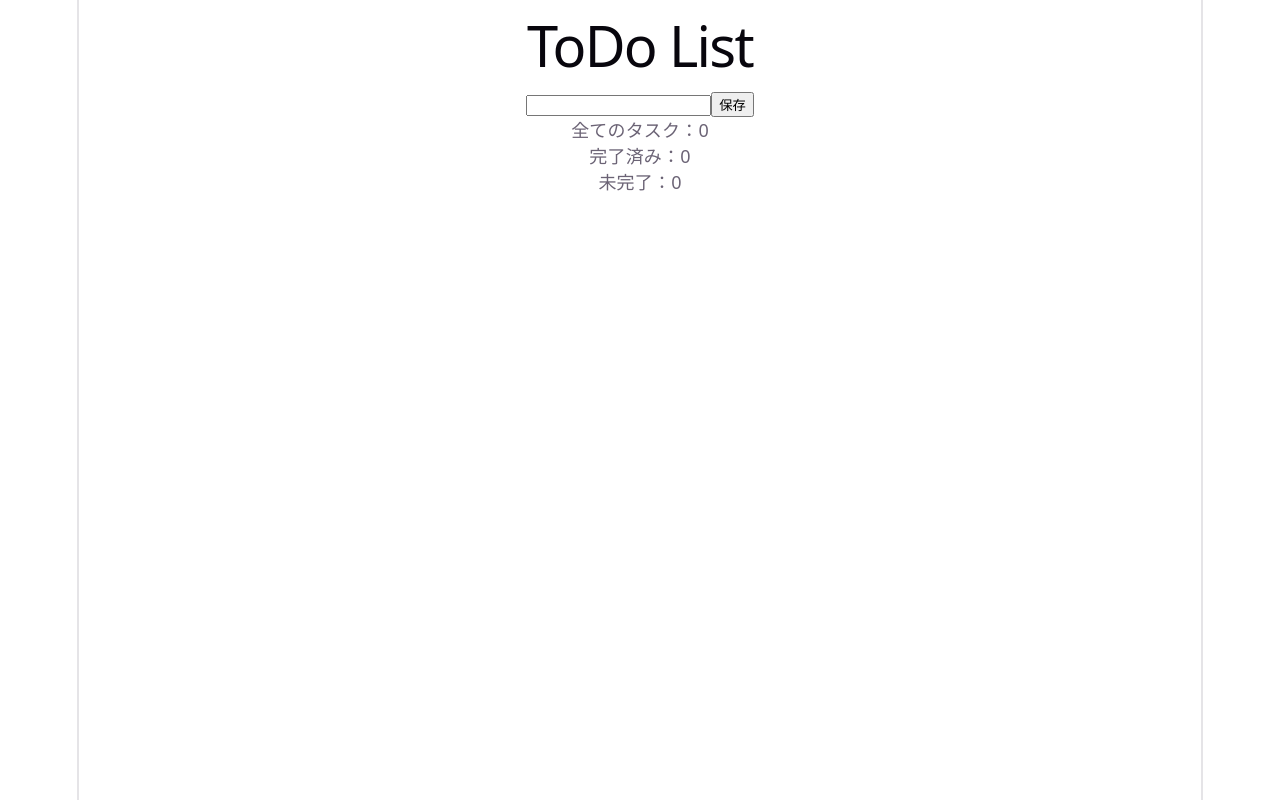
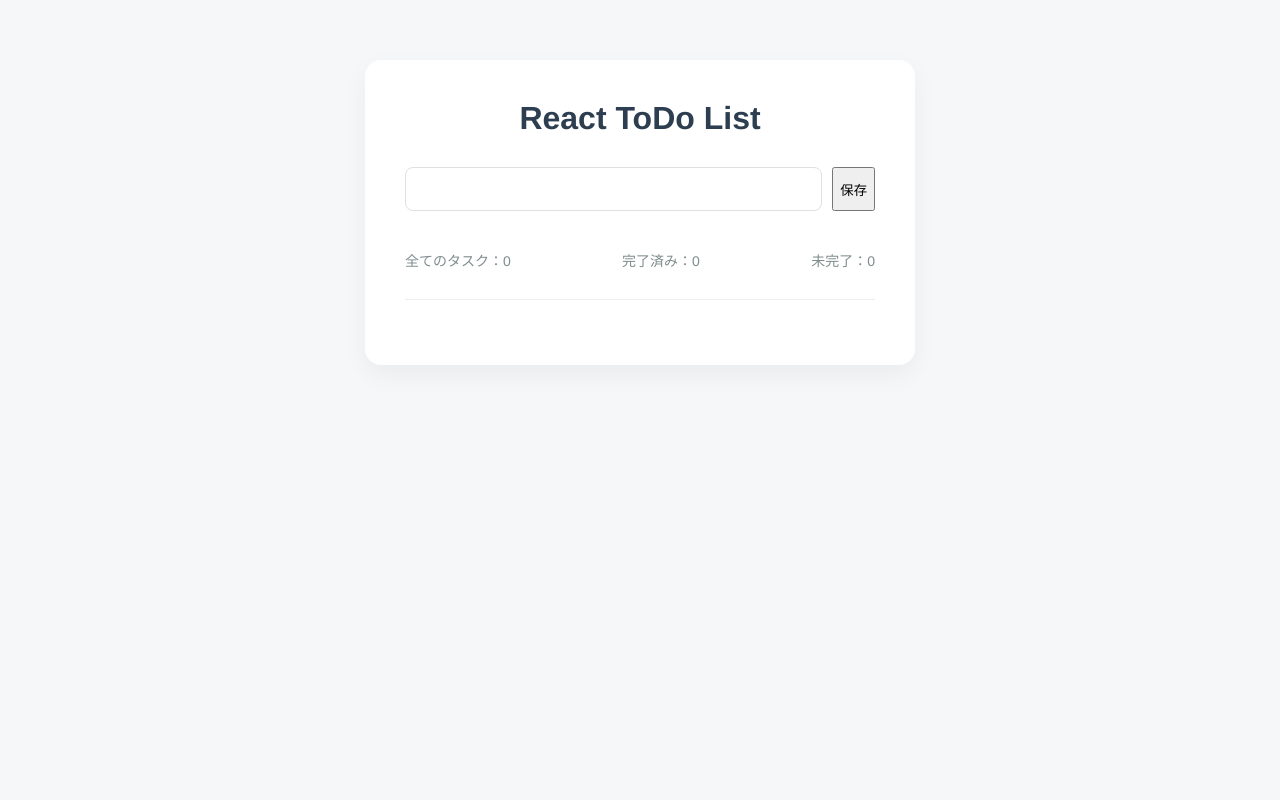
Before and after one commit to Kenichi585-sys/react_todo_list, a React (Vite) app: page / in a window 1280 px wide. Built offline with nearby package versions, Linux system fonts and the light colour scheme.

Commit message:
不要なファイルを削除、CSSを大幅修正

```diff
--- a/index.html
+++ b/index.html
@@ -1,5 +1,5 @@
 <!doctype html>
-<html lang="en">
+<html lang="ja">
   <head>
     <meta charset="UTF-8" />
     <link rel="icon" type="image/svg+xml" href="/favicon.svg" />
--- a/src/App.css
+++ b/src/App.css
@@ -1,184 +1,126 @@
-.counter {
-  font-size: 16px;
-  padding: 5px 10px;
-  border-radius: 5px;
-  color: var(--accent);
-  background: var(--accent-bg);
-  border: 2px solid transparent;
-  transition: border-color 0.3s;
-  margin-bottom: 24px;
-
-  &:hover {
-    border-color: var(--accent-border);
-  }
-  &:focus-visible {
-    outline: 2px solid var(--accent);
-    outline-offset: 2px;
-  }
+/* --- 1. 全体設定 --- */
+* {
+  box-sizing: border-box;
 }
 
-.hero {
-  position: relative;
-
-  .base,
-  .framework,
-  .vite {
-    inset-inline: 0;
-    margin: 0 auto;
+body {
+  background-color: #f5f7f8;
+  margin: 0;
+  font-family: "Helvetica Neue", Arial, sans-serif;
+  -webkit-font-smoothing: antialiased;
 }
 
-  .base {
-    width: 170px;
-    position: relative;
-    z-index: 0;
+.todo-app {
+  max-width: 550px;
+  margin: 60px auto;
+  background: white;
+  padding: 40px;
+  border-radius: 16px;
+  box-shadow: 0 10px 25px rgba(0, 0, 0, 0.05);
 }
 
-  .framework,
-  .vite {
-    position: absolute;
+h1 {
+  text-align: center;
+  color: #2c3e50;
+  margin-top: 0;
+  margin-bottom: 30px;
 }
 
-  .framework {
-    z-index: 1;
-    top: 34px;
-    height: 28px;
-    transform: perspective(2000px) rotateZ(300deg) rotateX(44deg) rotateY(39deg)
-      scale(1.4);
+/* --- 2. 上部の入力エリア --- */
+.input-group {
+  display: flex;
+  gap: 10px;
+  margin-bottom: 25px;
 }
 
-  .vite {
-    z-index: 0;
-    top: 107px;
-    height: 26px;
-    width: auto;
-    transform: perspective(2000px) rotateZ(300deg) rotateX(40deg) rotateY(39deg)
-      scale(0.8);
-  }
+.input-group input {
+  flex: 1;
+  padding: 12px 15px;
+  border: 1px solid #e0e0e0;
+  border-radius: 8px;
+  font-size: 16px;
 }
 
-#center {
-  display: flex;
-  flex-direction: column;
-  gap: 25px;
-  place-content: center;
-  place-items: center;
-  flex-grow: 1;
-
-  @media (max-width: 1024px) {
-    padding: 32px 20px 24px;
-    gap: 18px;
-  }
+.btn-add {
+  padding: 12px 24px;
+  background-color: #3498db;
+  color: white;
+  border: none;
+  border-radius: 8px;
+  font-weight: bold;
+  cursor: pointer;
 }
 
-#next-steps {
+/* --- 3. 統計エリア --- */
+.todo-stats {
   display: flex;
-  border-top: 1px solid var(--border);
-  text-align: left;
-
-  & > div {
-    flex: 1 1 0;
-    padding: 32px;
-    @media (max-width: 1024px) {
-      padding: 24px 20px;
-    }
+  justify-content: space-between;
+  font-size: 14px;
+  color: #7f8c8d;
+  margin-bottom: 25px;
+  border-bottom: 1px solid #eee;
+  padding-bottom: 15px;
 }
 
-  .icon {
-    margin-bottom: 16px;
-    width: 22px;
-    height: 22px;
+/* --- 4. リストエリア (崩れ防止) --- */
+ul {
+  list-style: none;
+  padding: 0;
+  margin: 0;
 }
 
-  @media (max-width: 1024px) {
-    flex-direction: column;
-    text-align: center;
-  }
+.todo-item {
+  display: flex;
+  align-items: center;
+  gap: 15px;
+  padding: 15px 0;
+  border-bottom: 1px solid #f9f9f9;
 }
 
-#docs {
-  border-right: 1px solid var(--border);
-
-  @media (max-width: 1024px) {
-    border-right: none;
-    border-bottom: 1px solid var(--border);
-  }
+.todo-content {
+  flex: 1;
+  min-width: 0; /* これがボタンを右に保つ魔法です */
 }
 
-#next-steps ul {
-  list-style: none;
-  padding: 0;
-  display: flex;
-  gap: 8px;
-  margin: 32px 0 0;
-
-  .logo {
-    height: 18px;
+.todo-text {
+  display: block;
+  word-break: break-all; /* 長い文字を改行させる */
+  font-size: 16px;
 }
 
-  a {
-    color: var(--text-h);
-    font-size: 16px;
-    border-radius: 6px;
-    background: var(--social-bg);
-    display: flex;
-    padding: 6px 12px;
-    align-items: center;
-    gap: 8px;
-    text-decoration: none;
-    transition: box-shadow 0.3s;
-
-    &:hover {
-      box-shadow: var(--shadow);
-    }
-    .button-icon {
-      height: 18px;
-      width: 18px;
-    }
+/* 編集時の入力欄を横いっぱいに */
+.edit-input {
+  width: 100%;
+  padding: 8px;
+  border: 2px solid #2ecc71; /* 編集時は緑色に */
+  border-radius: 4px;
 }
 
-  @media (max-width: 1024px) {
-    margin-top: 20px;
-    flex-wrap: wrap;
-    justify-content: center;
-
-    li {
-      flex: 1 1 calc(50% - 8px);
+/* --- 5. ボタン (色分けと隙間) --- */
+.todo-buttons {
+  display: flex;
+  gap: 12px; /* ★編集と削除の間の隙間！ */
+  flex-shrink: 0; /* ボタンが潰れないように死守 */
 }
 
-    a {
-      width: 100%;
-      justify-content: center;
-      box-sizing: border-box;
-    }
-  }
+.btn {
+  padding: 8px 16px;
+  border: none;
+  border-radius: 6px;
+  cursor: pointer;
+  font-size: 14px;
+  white-space: nowrap;
 }
 
-#spacer {
-  height: 88px;
-  border-top: 1px solid var(--border);
-  @media (max-width: 1024px) {
-    height: 48px;
+.btn-edit {
+  background-color: #4a90e2;
+  color: white;
 }
+.btn-save {
+  background-color: #2ecc71;
+  color: white;
+} /* 保存を緑に変更 */
+.btn-delete {
+  background-color: #e94e4e;
+  color: white;
 }
-
-.ticks {
-  position: relative;
-  width: 100%;
-
-  &::before,
-  &::after {
-    content: "";
-    position: absolute;
-    top: -4.5px;
-    border: 5px solid transparent;
-  }
-
-  &::before {
-    left: 0;
-    border-left-color: var(--border);
-  }
-  &::after {
-    right: 0;
-    border-right-color: var(--border);
-  }
-}
--- a/src/App.jsx
+++ b/src/App.jsx
@@ -1,10 +1,9 @@
-import Title from "./Title";
 import TodoContainer from "./components/TodoContainer";
+import "./App.css";
 
 function App() {
   return (
     <div id="root">
-      <Title text="ToDo List" />
       <TodoContainer />
     </div>
   );
--- a/src/Title.jsx
+++ /dev/null
@@ -1,5 +0,0 @@
-function Title(props) {
-  return <h1>{props.text}</h1>;
-}
-
-export default Title;
--- a/src/components/TodoContainer.jsx
+++ b/src/components/TodoContainer.jsx
@@ -87,7 +87,10 @@ export default function InputArea() {
   ).length;
 
   return (
-    <div>
+    <div className="todo-app">
+      <h1>React ToDo List</h1>
+
+      <div className="input-group">
         <input
           type="text"
           onChange={handleInputChange}
@@ -101,9 +104,14 @@ export default function InputArea() {
           }}
         />
         <button onClick={handleSave}>保存</button>
+      </div>
+
+      <div className="todo-stats">
         <p>全てのタスク：{todos.length}</p>
         <p>完了済み：{completedCount}</p>
         <p>未完了：{uncompletedCount}</p>
+      </div>
+
       <ul>
         {todos.map((todo) => (
           <TodoItem
--- a/src/components/TodoItem.jsx
+++ b/src/components/TodoItem.jsx
@@ -17,6 +17,7 @@ export default function TodoItem({
         type="checkbox"
         checked={todo.isCompleted}
         onChange={() => toggleTodo(todo.id)}
+        className="todo-checkbox"
       />
 
       <div className="todo-content">
@@ -25,26 +26,30 @@ export default function TodoItem({
           <input
             type="text"
             value={editText}
+            className="edit-input"
+            autoFocus
             onChange={(e) => setEditText(e.target.value)}
             onKeyDown={(e) => {
               if (e.nativeEvent.isComposing) return;
-
               if (e.key === "Enter") {
                 updateTodo();
               }
             }}
           />
         ) : (
-          <span>{todo.text}</span>
+          <span className="todo-text">{todo.text}</span>
         )}
       </div>
 
-      <div>
-        {/* ボタンの表示：　編集ボタンか保存ボタンか */}
+      {/* ボタンの表示：　編集ボタンか保存ボタンか */}
+      <div className="todo-buttons">
         {editingId === todo.id ? (
-          <button onClick={updateTodo}>保存</button>
+          <button className="btn btn-save" onClick={updateTodo}>
+            保存
+          </button>
         ) : (
           <button
+            className="btn btn-edit"
             onClick={() => {
               setEditingId(todo.id);
               setEditText(todo.text);
@@ -54,7 +59,9 @@ export default function TodoItem({
           </button>
         )}
 
-        <button onClick={() => deleteTodo(todo.id)}>削除</button>
+        <button className="btn btn-delete" onClick={() => deleteTodo(todo.id)}>
+          削除
+        </button>
       </div>
     </li>
   );
--- a/src/index.css
+++ /dev/null
@@ -1,111 +0,0 @@
-:root {
-  --text: #6b6375;
-  --text-h: #08060d;
-  --bg: #fff;
-  --border: #e5e4e7;
-  --code-bg: #f4f3ec;
-  --accent: #aa3bff;
-  --accent-bg: rgba(170, 59, 255, 0.1);
-  --accent-border: rgba(170, 59, 255, 0.5);
-  --social-bg: rgba(244, 243, 236, 0.5);
-  --shadow:
-    rgba(0, 0, 0, 0.1) 0 10px 15px -3px, rgba(0, 0, 0, 0.05) 0 4px 6px -2px;
-
-  --sans: system-ui, "Segoe UI", Roboto, sans-serif;
-  --heading: system-ui, "Segoe UI", Roboto, sans-serif;
-  --mono: ui-monospace, Consolas, monospace;
-
-  font: 18px/145% var(--sans);
-  letter-spacing: 0.18px;
-  color-scheme: light dark;
-  color: var(--text);
-  background: var(--bg);
-  font-synthesis: none;
-  text-rendering: optimizeLegibility;
-  -webkit-font-smoothing: antialiased;
-  -moz-osx-font-smoothing: grayscale;
-
-  @media (max-width: 1024px) {
-    font-size: 16px;
-  }
-}
-
-@media (prefers-color-scheme: dark) {
-  :root {
-    --text: #9ca3af;
-    --text-h: #f3f4f6;
-    --bg: #16171d;
-    --border: #2e303a;
-    --code-bg: #1f2028;
-    --accent: #c084fc;
-    --accent-bg: rgba(192, 132, 252, 0.15);
-    --accent-border: rgba(192, 132, 252, 0.5);
-    --social-bg: rgba(47, 48, 58, 0.5);
-    --shadow:
-      rgba(0, 0, 0, 0.4) 0 10px 15px -3px, rgba(0, 0, 0, 0.25) 0 4px 6px -2px;
-  }
-
-  #social .button-icon {
-    filter: invert(1) brightness(2);
-  }
-}
-
-body {
-  margin: 0;
-}
-
-#root {
-  width: 1126px;
-  max-width: 100%;
-  margin: 0 auto;
-  text-align: center;
-  border-inline: 1px solid var(--border);
-  min-height: 100svh;
-  display: flex;
-  flex-direction: column;
-  box-sizing: border-box;
-}
-
-h1,
-h2 {
-  font-family: var(--heading);
-  font-weight: 500;
-  color: var(--text-h);
-}
-
-h1 {
-  font-size: 56px;
-  letter-spacing: -1.68px;
-  margin: 32px 0;
-  @media (max-width: 1024px) {
-    font-size: 36px;
-    margin: 20px 0;
-  }
-}
-h2 {
-  font-size: 24px;
-  line-height: 118%;
-  letter-spacing: -0.24px;
-  margin: 0 0 8px;
-  @media (max-width: 1024px) {
-    font-size: 20px;
-  }
-}
-p {
-  margin: 0;
-}
-
-code,
-.counter {
-  font-family: var(--mono);
-  display: inline-flex;
-  border-radius: 4px;
-  color: var(--text-h);
-}
-
-code {
-  font-size: 15px;
-  line-height: 135%;
-  padding: 4px 8px;
-  background: var(--code-bg);
-}
--- a/src/main.jsx
+++ b/src/main.jsx
@@ -1,6 +1,5 @@
 import { StrictMode } from "react";
 import { createRoot } from "react-dom/client";
-import "./index.css";
 import App from "./App.jsx";
 
 createRoot(document.getElementById("root")).render(
```
Lines whose indentation alone changed are shown as unchanged.
